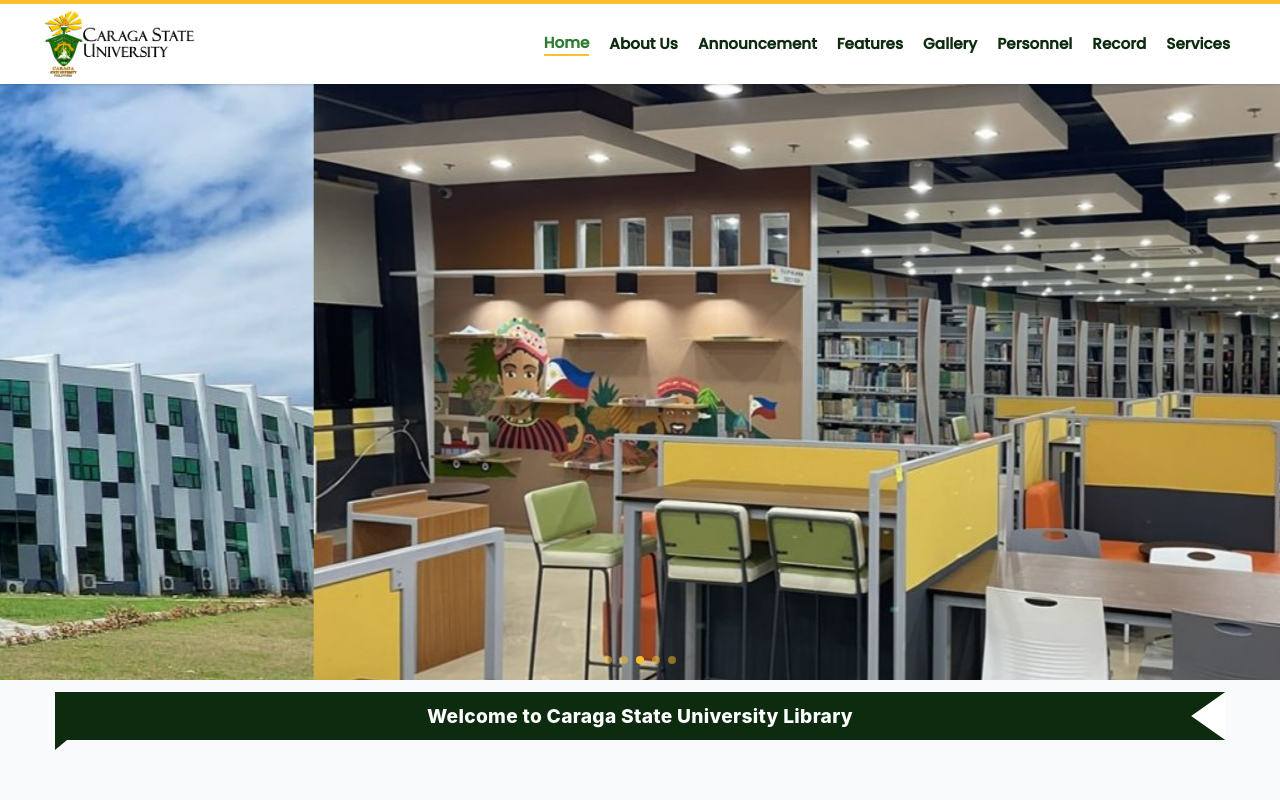
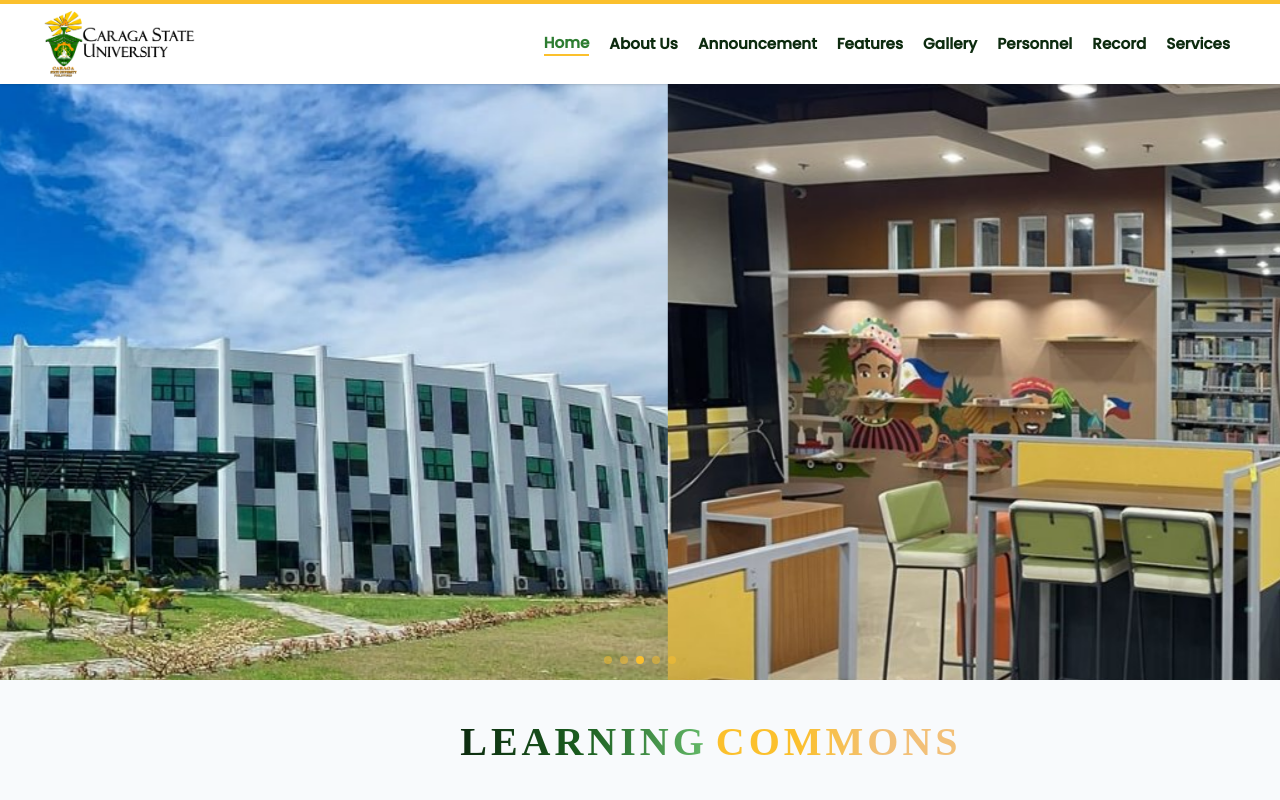
Before and after one commit to blueuches/CSULibrary, a Vue app: page / in a window 1280 px wide. Shown: the top 800 px of the page. Built offline with nearby package versions, Linux system fonts and the light colour scheme; the HTML template or start-up script is replaced by a standard one.

Commit message:
editing Homepage, BSPpage, NBWCpage, and Starbookspage

```diff
--- a/src/views/HomePage.vue
+++ b/src/views/HomePage.vue
@@ -53,13 +53,6 @@
       </div>
     </div>
 
-    <!-- WELCOME RIBBON BANNER -->
-    <div class="csu-ribbon-wrap">
-      <div class="csu-ribbon">
-        <span class="csu-ribbon-title">Welcome to Caraga State University Library</span>
-      </div>
-    </div>
-
     <!-- TAGLINE -->
     <div class="w-full py-8 flex justify-center">
       <h2
@@ -76,7 +69,7 @@
             -webkit-text-fill-color: transparent;
             background-clip: text;
           "
-          >H.E.R.O</span
+          >HERO</span
         >
         <span
           class="animate-fade-in inline-block mx-2"
@@ -679,72 +672,6 @@
   }
 }
 
-/* Ribbon */
-.csu-ribbon-wrap {
-  width: 100%;
-  padding: 12px 24px 20px;
-  position: relative;
-  display: flex;
-  justify-content: center;
-}
-
-.csu-ribbon {
-  position: relative;
-  width: 95%;
-  height: 48px;
-  background: #0d2b0f;
-  display: flex;
-  align-items: center;
-  justify-content: center;
-}
-
-.csu-ribbon::after {
-  content: '';
-  position: absolute;
-  top: 0;
-  right: 0;
-  width: 34px;
-  height: 48px;
-  background: #ffffff;
-  clip-path: polygon(0 50%, 100% 0, 100% 100%);
-}
-
-.csu-ribbon::before {
-  content: '';
-  position: absolute;
-  left: 0;
-  bottom: -10px;
-  width: 0;
-  height: 0;
-  border-top: 10px solid #0d2b0f;
-  border-right: 12px solid transparent;
-}
-
-.csu-ribbon-title {
-  position: absolute;
-  left: 0;
-  right: 0;
-  z-index: 2;
-  margin: 0;
-  text-align: center;
-  color: #fff;
-  font-weight: 800;
-  font-size: 1.2rem;
-  line-height: 48px;
-  letter-spacing: 0.3px;
-}
-
-.csu-ribbon-title::before {
-  content: '';
-  position: absolute;
-  top: -14px;
-  left: 50%;
-  transform: translateX(-120px);
-  width: 4px;
-  height: 10px;
-  border-radius: 1px;
-}
-
 /* Scroll to top transition */
 .fade-enter-active,
 .fade-leave-active {
--- a/src/views/OtherRoutes/BSPPage.vue
+++ b/src/views/OtherRoutes/BSPPage.vue
@@ -1,6 +1,6 @@
 <template>
   <div class="w-full py-6 px-4 max-w-7xl mx-auto">
-    <div class="grid grid-cols-1 lg:grid-cols-3 gap-8">
+    <div class="grid grid-cols-1 lg:grid-cols-3 gap-8 items-start">
       <!-- LEFT: Article (2/3) -->
       <div class="lg:col-span-2">
         <!-- Tags -->
@@ -13,7 +13,7 @@
               border-left: 3px solid #1b5e20;
               padding-left: 8px;
             "
-            >Feature</span
+            >News</span
           >
           <span
             style="
@@ -108,7 +108,7 @@
       </div>
 
       <!-- RIGHT: Latest Post (1/3) -->
-      <div class="lg:col-span-1">
+      <div class="lg:col-span-1 self-start">
         <div class="sticky top-6">
           <h2
             style="
@@ -147,10 +147,56 @@
         </div>
       </div>
     </div>
+
+    <!-- SCROLL TO TOP -->
+    <Transition name="fade">
+      <button
+        v-if="showScrollTop"
+        @click="scrollToTop"
+        class="fixed bottom-6 right-6 z-50 rounded-lg p-3 transition-all duration-300 hover:scale-110 hover:opacity-90"
+        style="background: #0d2b0f"
+      >
+        <svg class="w-5 h-5 text-white" fill="none" viewBox="0 0 24 24" stroke="currentColor">
+          <path
+            stroke-linecap="round"
+            stroke-linejoin="round"
+            stroke-width="2.5"
+            d="M5 11l7-7 7 7"
+          />
+          <path
+            stroke-linecap="round"
+            stroke-linejoin="round"
+            stroke-width="2.5"
+            d="M5 17l7-7 7 7"
+          />
+        </svg>
+      </button>
+    </Transition>
   </div>
 </template>
 
 <script setup lang="ts">
+import { ref, onMounted, onUnmounted } from 'vue'
+
+const showScrollTop = ref(false)
+
+const handleScroll = () => {
+  showScrollTop.value = window.scrollY > 300
+}
+
+const scrollToTop = () => {
+  window.scrollTo({ top: 0, behavior: 'smooth' })
+}
+
+onMounted(() => {
+  window.scrollTo({ top: 0, behavior: 'instant' })
+  window.addEventListener('scroll', handleScroll)
+})
+
+onUnmounted(() => {
+  window.removeEventListener('scroll', handleScroll)
+})
+
 const latestPosts = [
   {
     image: new URL('@/assets/images/card2.jpg', import.meta.url).href,
@@ -180,4 +226,13 @@
 ]
 </script>
 
-<style scoped></style>
+<style scoped>
+.fade-enter-active,
+.fade-leave-active {
+  transition: opacity 0.3s ease;
+}
+.fade-enter-from,
+.fade-leave-to {
+  opacity: 0;
+}
+</style>
--- a/src/views/OtherRoutes/NBWCPage.vue
+++ b/src/views/OtherRoutes/NBWCPage.vue
@@ -1,6 +1,6 @@
 <template>
   <div class="w-full py-6 px-4 max-w-7xl mx-auto">
-    <div class="grid grid-cols-1 lg:grid-cols-3 gap-8">
+    <div class="grid grid-cols-1 lg:grid-cols-3 gap-8 items-start">
       <!-- LEFT: Article (2/3) -->
       <div class="lg:col-span-2">
         <!-- Tags -->
@@ -13,7 +13,7 @@
               border-left: 3px solid #1b5e20;
               padding-left: 8px;
             "
-            >Feature</span
+            >News</span
           >
           <span
             style="
@@ -188,7 +188,7 @@
       </div>
 
       <!-- RIGHT: Latest Post (1/3) -->
-      <div class="lg:col-span-1">
+      <div class="lg:col-span-1 self-start">
         <div class="sticky top-6">
           <h2
             style="
@@ -225,35 +225,69 @@
         </div>
       </div>
     </div>
+
+    <!-- SCROLL TO TOP -->
+    <Transition name="fade">
+      <button
+        v-if="showScrollTop"
+        @click="scrollToTop"
+        class="fixed bottom-6 right-6 z-50 rounded-lg p-3 transition-all duration-300 hover:scale-110 hover:opacity-90"
+        style="background: #0d2b0f"
+      >
+        <svg class="w-5 h-5 text-white" fill="none" viewBox="0 0 24 24" stroke="currentColor">
+          <path
+            stroke-linecap="round"
+            stroke-linejoin="round"
+            stroke-width="2.5"
+            d="M5 11l7-7 7 7"
+          />
+          <path
+            stroke-linecap="round"
+            stroke-linejoin="round"
+            stroke-width="2.5"
+            d="M5 17l7-7 7 7"
+          />
+        </svg>
+      </button>
+    </Transition>
   </div>
 </template>
 
 <script setup lang="ts">
-import { ref } from 'vue'
+import { ref, onMounted, onUnmounted } from 'vue'
 
-// Latest posts images
 import card1 from '@/assets/images/card1.jpg'
 import card3 from '@/assets/images/card3.png'
 import reservation from '@/assets/images/reservation.jpg'
 import top from '@/assets/images/top.jpg'
 import newlyAccBooks from '@/assets/images/newly_acc_books.png'
-
-// Activity images
-
-// POSTER - add more images
 import poster3 from '@/assets/images/poster3.jpg'
-
-// ESSAY - add images for carousel
-// QUIZ - add images for carousel
-// SHELFIE - add images for carousel
 
 const activeTab = ref(0)
 const carouselIndex = ref(0)
+const showScrollTop = ref(false)
 
 function setTab(i: number) {
   activeTab.value = i
   carouselIndex.value = 0
 }
+
+const handleScroll = () => {
+  showScrollTop.value = window.scrollY > 300
+}
+
+const scrollToTop = () => {
+  window.scrollTo({ top: 0, behavior: 'smooth' })
+}
+
+onMounted(() => {
+  window.scrollTo({ top: 0, behavior: 'instant' })
+  window.addEventListener('scroll', handleScroll)
+})
+
+onUnmounted(() => {
+  window.removeEventListener('scroll', handleScroll)
+})
 
 const tabs = [
   {
@@ -311,4 +345,13 @@
 ]
 </script>
 
-<style scoped></style>
+<style scoped>
+.fade-enter-active,
+.fade-leave-active {
+  transition: opacity 0.3s ease;
+}
+.fade-enter-from,
+.fade-leave-to {
+  opacity: 0;
+}
+</style>
--- a/src/views/OtherRoutes/Starbooks.vue
+++ b/src/views/OtherRoutes/Starbooks.vue
@@ -1,6 +1,6 @@
 <template>
   <div class="w-full py-6 px-4 max-w-7xl mx-auto">
-    <div class="grid grid-cols-1 lg:grid-cols-3 gap-8">
+    <div class="grid grid-cols-1 lg:grid-cols-3 gap-8 items-start">
       <!-- LEFT: Article (2/3) -->
       <div class="lg:col-span-2">
         <!-- Tags -->
@@ -13,7 +13,7 @@
               border-left: 3px solid #1b5e20;
               padding-left: 8px;
             "
-            >Feature</span
+            >News</span
           >
           <span
             style="
@@ -170,20 +170,17 @@
 
         <!-- Visit Link -->
         <div class="mt-6">
-          <a
-            href="https://www.starbooks.ph"
-            target="_blank"
-            rel="noopener noreferrer"
-            class="inline-flex items-center gap-2 px-6 py-3 rounded-sm transition-all duration-300 hover:opacity-90"
-            style="background: #1b5e20; color: white; font-weight: 700; font-size: 0.9rem"
-          >
-            Visit STARBOOKS Website →
+          <a>
+            href="https://www.starbooks.ph" target="_blank" rel="noopener noreferrer"
+            class="inline-flex items-center gap-2 px-6 py-3 rounded-sm transition-all duration-300
+            hover:opacity-90" style="background: #1b5e20; color: white; font-weight: 700; font-size:
+            0.9rem" > Visit STARBOOKS Website →
           </a>
         </div>
       </div>
 
       <!-- RIGHT: Latest Post (1/3) -->
-      <div class="lg:col-span-1">
+      <div class="lg:col-span-1 self-start">
         <div class="sticky top-6">
           <h2
             style="
@@ -220,16 +217,61 @@
         </div>
       </div>
     </div>
+
+    <!-- SCROLL TO TOP -->
+    <Transition name="fade">
+      <button
+        v-if="showScrollTop"
+        @click="scrollToTop"
+        class="fixed bottom-6 right-6 z-50 rounded-lg p-3 transition-all duration-300 hover:scale-110 hover:opacity-90"
+        style="background: #0d2b0f"
+      >
+        <svg class="w-5 h-5 text-white" fill="none" viewBox="0 0 24 24" stroke="currentColor">
+          <path
+            stroke-linecap="round"
+            stroke-linejoin="round"
+            stroke-width="2.5"
+            d="M5 11l7-7 7 7"
+          />
+          <path
+            stroke-linecap="round"
+            stroke-linejoin="round"
+            stroke-width="2.5"
+            d="M5 17l7-7 7 7"
+          />
+        </svg>
+      </button>
+    </Transition>
   </div>
 </template>
 
 <script setup lang="ts">
+import { ref, onMounted, onUnmounted } from 'vue'
+
 import card1 from '@/assets/images/card1.jpg'
 import card2 from '@/assets/images/card2.jpg'
-import card3 from '@/assets/images/card3.png'
 import reservation from '@/assets/images/reservation.jpg'
 import top from '@/assets/images/top.jpg'
 import newlyAccBooks from '@/assets/images/newly_acc_books.png'
+
+const showScrollTop = ref(false)
+
+const handleScroll = () => {
+  showScrollTop.value = window.scrollY > 300
+}
+
+const scrollToTop = () => {
+  window.scrollTo({ top: 0, behavior: 'smooth' })
+}
+
+onMounted(() => {
+  window.scrollTo({ top: 0, behavior: 'instant' })
+  window.addEventListener('scroll', handleScroll)
+})
+
+onUnmounted(() => {
+  window.removeEventListener('scroll', handleScroll)
+})
 
 const latestPosts = [
   { image: card1, title: 'BSP Knowledge Resource Network', date: 'February 19, 2026' },
@@ -240,4 +282,13 @@
 ]
 </script>
 
-<style scoped></style>
+<style scoped>
+.fade-enter-active,
+.fade-leave-active {
+  transition: opacity 0.3s ease;
+}
+.fade-enter-from,
+.fade-leave-to {
+  opacity: 0;
+}
+</style>
```
